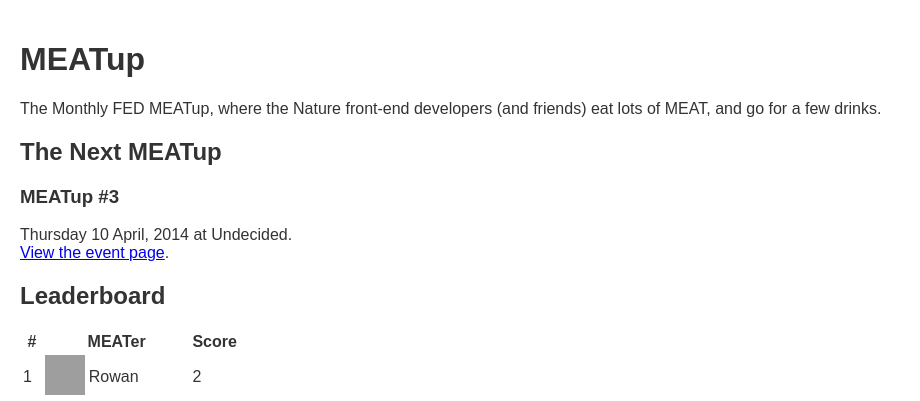
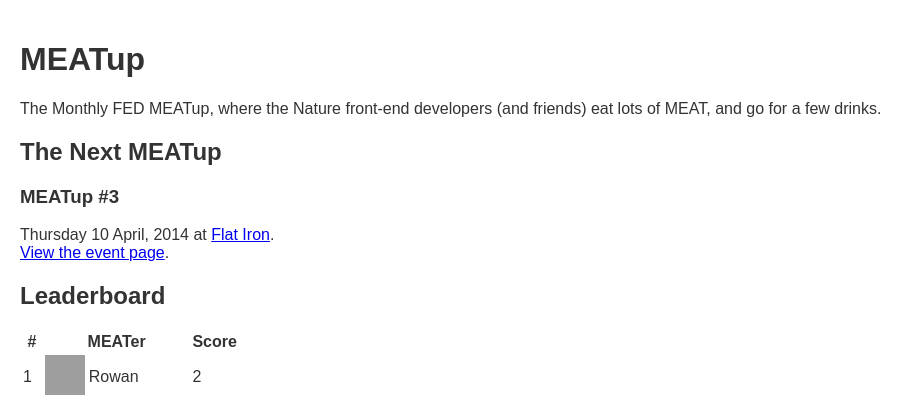
Before and after one commit to thefeds/meatup, a Jekyll site: the page built from index.html, in a window 1280 px wide. Shown: the top 401 px of the page, without its empty margins (0-920 px from the left). Built offline with Jekyll 4.4.1, drawn with Linux system fonts in a browser that asks for light colours; grey boxes are pictures that could not be loaded.

Commit message:
adding flat iron as the next event

```diff
--- a/_data/events.yml
+++ b/_data/events.yml
@@ -28,4 +28,5 @@
   date: 2014-04-10
   url: http://attending.io/events/fed-meatup-3
   venue:
-    name: Undecided
+    name: Flat Iron
+    website: http://flatironsteak.co.uk/
```
